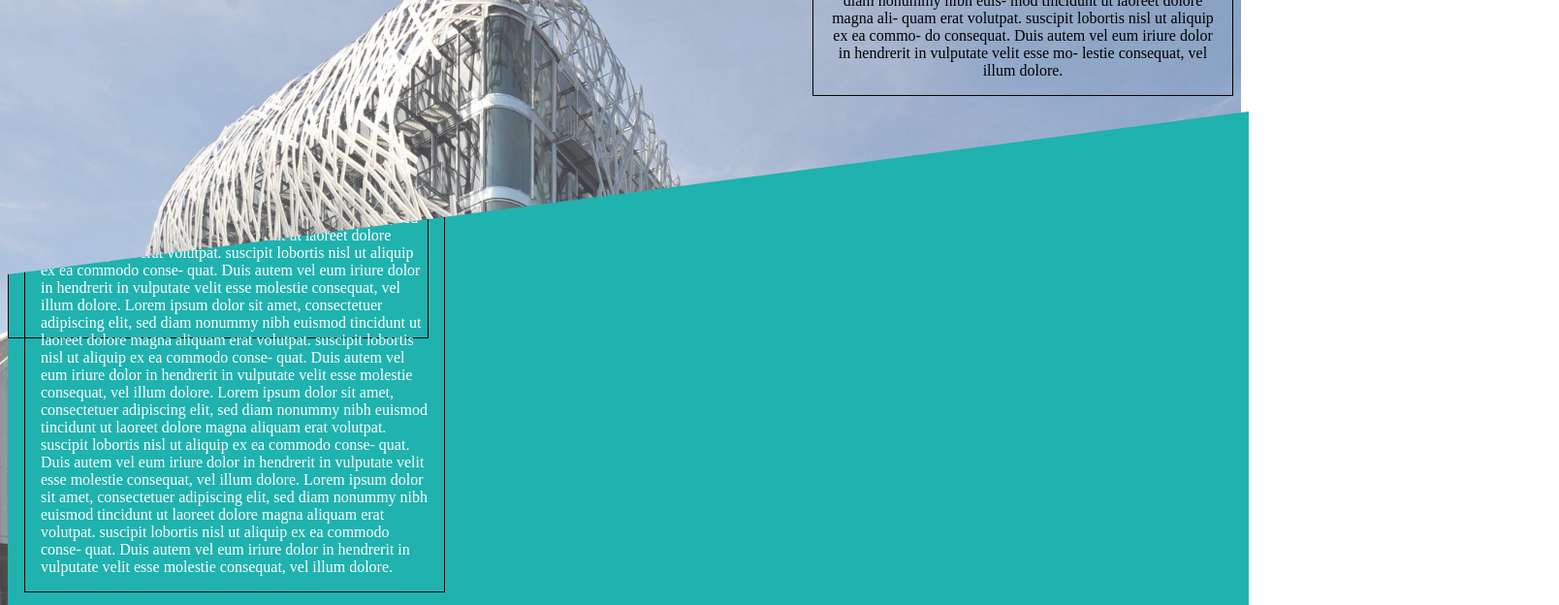
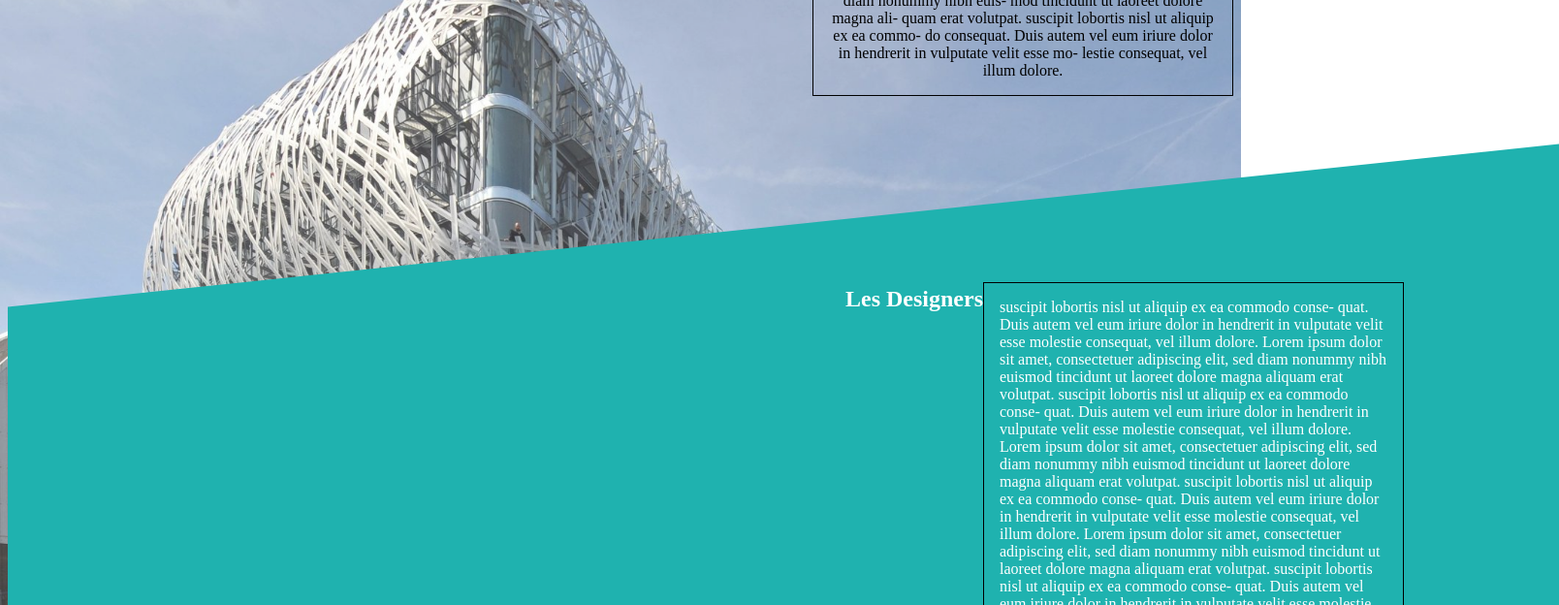
Before and after one commit to thomas37000/mani, a plain HTML site: page index.html in a window 1280 px wide. Shown: the part 67-691 px from the top of the page at 97% size, 1608 px wide, since content can reach past the window. Drawn offline with Linux system fonts and the light colour scheme.

Commit message:
html & css changements

```diff
--- a/index.html
+++ b/index.html
@@ -21,26 +21,11 @@
         </div>
 
         <section class="diagonale">
-            <article>
+
                 <h2>Les Designers</h2>
-                <p>Lorem ipsum dolor sit amet, consectetuer adipiscing elit,
-                    sed diam nonummy nibh euismod tincidunt ut laoreet
-                    dolore magna aliquam erat volutpat.
-                    suscipit lobortis nisl ut aliquip ex ea commodo conse-
-                    quat. Duis autem vel eum iriure dolor in hendrerit in
-                    vulputate velit esse molestie consequat, vel illum dolore.
-                    Lorem ipsum dolor sit amet, consectetuer adipiscing elit,
-                    sed diam nonummy nibh euismod tincidunt ut laoreet
-                    dolore magna aliquam erat volutpat.
 
-                    suscipit lobortis nisl ut aliquip ex ea commodo conse-
-                    quat. Duis autem vel eum iriure dolor in hendrerit in
-                    vulputate velit esse molestie consequat, vel illum dolore.
-                    Lorem ipsum dolor sit amet, consectetuer adipiscing elit,
-                    sed diam nonummy nibh euismod tincidunt ut laoreet
-                    dolore magna aliquam erat volutpat.
 
-                    suscipit lobortis nisl ut aliquip ex ea commodo conse-
+                    <p>suscipit lobortis nisl ut aliquip ex ea commodo conse-
                     quat. Duis autem vel eum iriure dolor in hendrerit in
                     vulputate velit esse molestie consequat, vel illum dolore.
                     Lorem ipsum dolor sit amet, consectetuer adipiscing elit,
@@ -48,9 +33,9 @@
                     dolore magna aliquam erat volutpat.
                     suscipit lobortis nisl ut aliquip ex ea commodo conse-
                     quat. Duis autem vel eum iriure dolor in hendrerit in
-                    vulputate velit esse molestie consequat, vel illum dolore.</p>
+                    vulputate velit esse molestie consequat, vel illum dolore.
 
-                <p>Lorem ipsum dolor sit amet, consectetuer adipiscing elit,
+                Lorem ipsum dolor sit amet, consectetuer adipiscing elit,
                     sed diam nonummy nibh euismod tincidunt ut laoreet
                     dolore magna aliquam erat volutpat.
 
@@ -77,8 +62,8 @@
 
                     suscipit lobortis nisl ut aliquip ex ea commodo conse-
                     quat. Duis autem vel eum iriure dolor in hendrerit in
-                    vulputate velit esse molestie consequat, vel illum dolore.</p>
-                <p>Lorem ipsum dolor sit amet, consectetuer adipiscing elit,
+                    vulputate velit esse molestie consequat, vel illum dolore.
+                Lorem ipsum dolor sit amet, consectetuer adipiscing elit,
                     sed diam nonummy nibh euismod tincidunt ut laoreet
                     dolore magna aliquam erat volutpat.
 
@@ -95,15 +80,5 @@
                     Lorem ipsum dolor sit amet, consectetuer adipiscing elit,
                     sed diam nonummy nibh euismod tincidunt ut laoreet
                     dolore magna aliquam erat volutpat.
-
-                    suscipit lobortis nisl ut aliquip ex ea commodo conse-
-                    quat. Duis autem vel eum iriure dolor in hendrerit in
-                    vulputate velit esse molestie consequat, vel illum dolore.
-                    Lorem ipsum dolor sit amet, consectetuer adipiscing elit,
-                    sed diam nonummy nibh euismod tincidunt ut laoreet
-                    dolore magna aliquam erat volutpat.
-                    suscipit lobortis nisl ut aliquip ex ea commodo conse-
-                    quat. Duis autem vel eum iriure dolor in hendrerit in
-                    vulputate velit esse molestie consequat, vel illum dolore.
                 </p>
         </section>
--- a/style.css
+++ b/style.css
@@ -1,3 +1,4 @@
+
 .parallax::before {
     content:"";
     display:block;
@@ -22,23 +23,17 @@
     text-align: center;
 }
 
-h1 {
-
-}
-
 .diagonale {
     display: flex;
+    justify-content: flex-end;
     background-color: #1FB2AF;
     position: absolute;
     color: #fff;
     height: 100%;
     width: 100%;
-    clip-path: polygon(0 21%, 100% 0, 100% 100%, 0 81%);
-    /*la fonction skewY permet
-    de faire la diagonale
-    -ms-transform: skewY(-4deg);
-    -webkit-transform: skewY(-4deg);
-    transform: skewY(-4deg);*/
+    padding: 10em;
+    clip-path: polygon(0 18%, 100% 3%, 100% 90%, 0 73%);
+
 }
 
 article {
```
